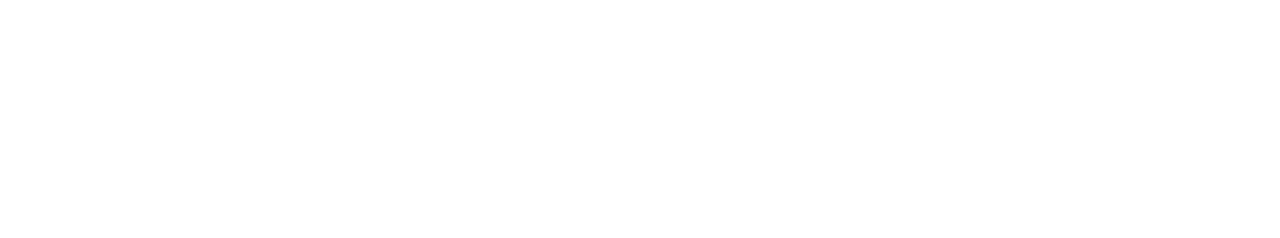
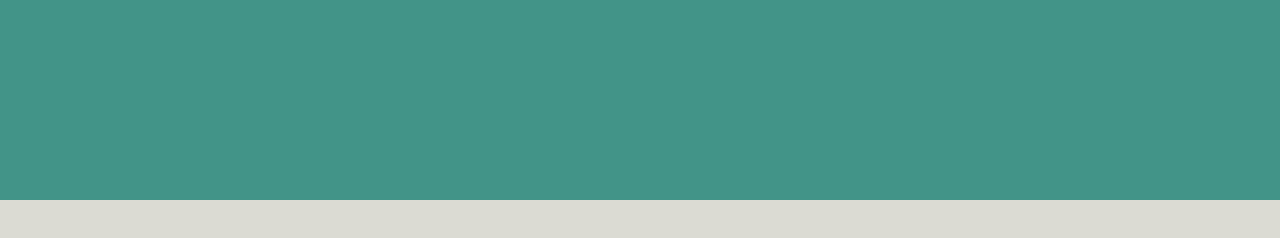
Before and after one commit to Thunderbird93/vue-boolzapp, a plain HTML site: page Milestone 1/index.html in a window 1280 px wide. Drawn offline with nearby package versions, Linux system fonts and the light colour scheme.

Commit message:
[add] two tone backgraound

```diff
--- a/Milestone 1/css/style.css
+++ b/Milestone 1/css/style.css
@@ -3,3 +3,14 @@
     padding: 0;
     box-sizing: border-box;
 }
+
+body {
+    height: 100vh;
+    background: linear-gradient(
+        to bottom,
+        #429488 0%,
+        #429488 200px,
+        #DBDBD3 200px,
+        #DBDBD3 100%
+    );
+}
```
